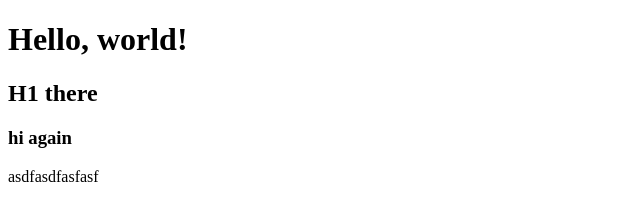
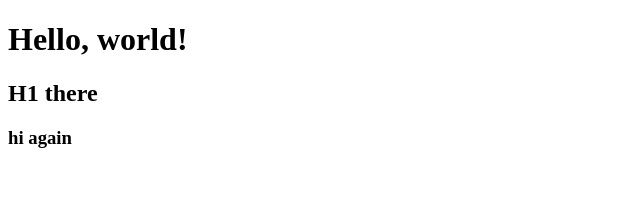
Before and after one commit to SuperFranky8/NewProject, a plain HTML site: page index.html in a window 1280 px wide. Shown: the whole page, without its empty margins (0-640 px from the left). Drawn offline with Linux system fonts and the light colour scheme.

Commit message:
Revert "Update index.html"
This reverts commit f7ce1d23b23824c987d1f9c08d5c432267f297b7.

```diff
--- a/index.html
+++ b/index.html
@@ -9,6 +9,5 @@
     <h1>Hello, world!</h1>
     <h2>H1 there</h2>
     <h3>hi again</h3>
-    asdfasdfasfasf
 </body>
 </html>
```
